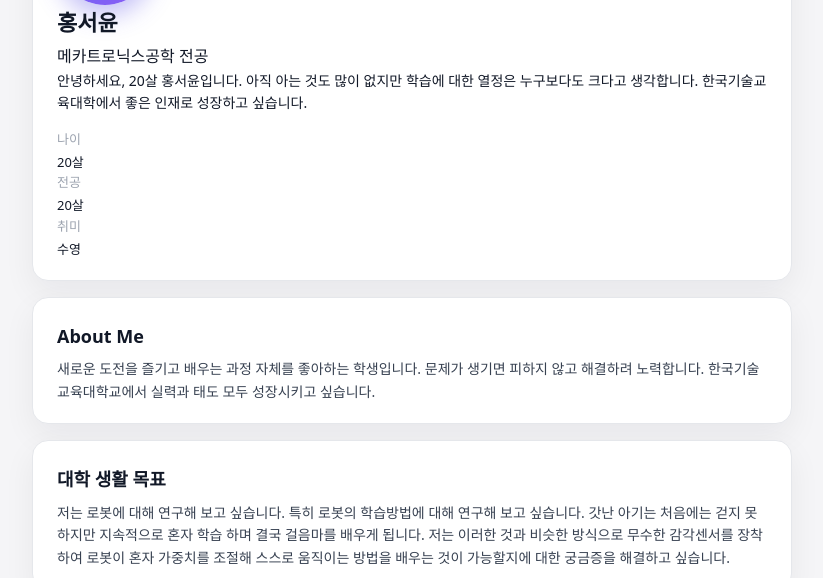
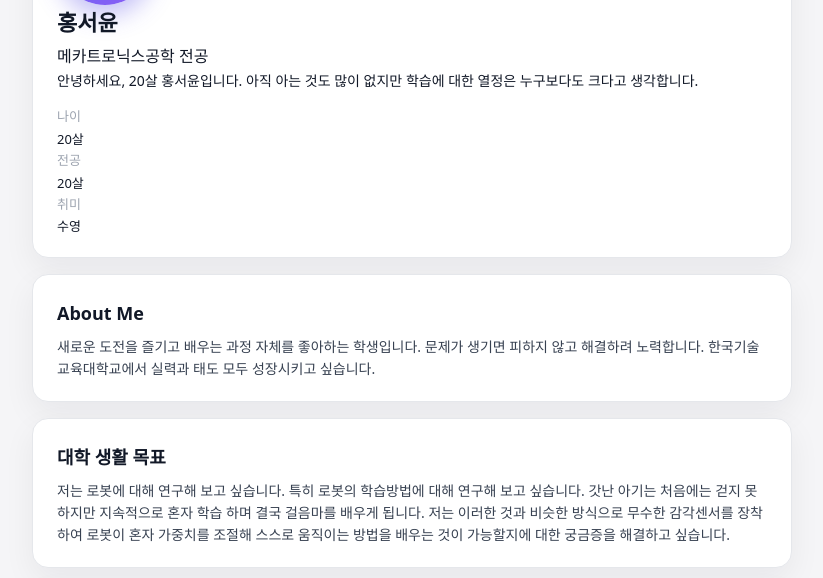
Before and after one commit to andyhong2007-design/andyhong2007.github.io, a plain HTML site: page index.html in a window 1280 px wide. Shown: the part 219-797 px from the top of the page, without its empty margins (228-1051 px from the left). Drawn offline with Linux system fonts and the light colour scheme.

Commit message:
Update index.html

```diff
--- a/index.html
+++ b/index.html
@@ -23,7 +23,6 @@
                     <p class="profile-summary">
                         안녕하세요, 20살 홍서윤입니다.
                         아직 아는 것도 많이 없지만 학습에 대한 열정은 누구보다도 크다고 생각합니다.
-                        한국기술교육대학에서 좋은 인재로 성장하고 싶습니다.
                     </p>
 
                     <div class="info-grid">
```
